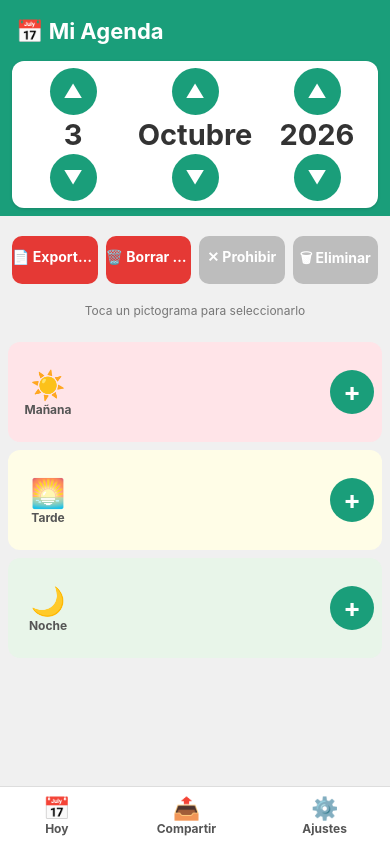
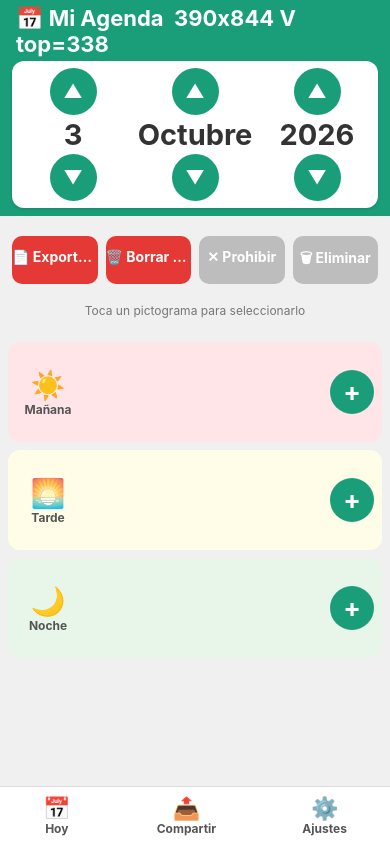
Before and after one commit to JorgesJ/AgendaPicto, a React Native app: screen / in a window 390 px wide. Built offline with nearby package versions, Linux system fonts and the light colour scheme; what expo-file-system would draw is missing.

Commit message:
Diagnostico horizontal

```diff
--- a/src/screens/AgendaScreen.tsx
+++ b/src/screens/AgendaScreen.tsx
@@ -47,7 +47,7 @@ export default function AgendaScreen() {
     saveSettings,
   } = useAgenda();
 
-  const { s, factor, height, isLandscape } = useScale();
+  const { s, factor, width, height, isLandscape } = useScale();
 
   const [addPeriod, setAddPeriod] = useState<Period | null>(null);
   const [showDelete, setShowDelete] = useState(false);
@@ -168,7 +168,7 @@ export default function AgendaScreen() {
   return (
     <SafeAreaView style={styles.container} edges={['top', 'left', 'right']}>
       <View style={[styles.header, { paddingHorizontal: headerPadH, height: titleH }]}>
-        <Text style={[styles.headerTitle, { fontSize: headerFontSize }]}>📅 Mi Agenda</Text>
+        <Text style={[styles.headerTitle, { fontSize: headerFontSize }]}>📅 Mi Agenda  {Math.round(width)}x{Math.round(height)} {isLandscape ? 'H' : 'V'} top={topH}</Text>
       </View>
 
       <View style={[styles.headerBackground, { paddingBottom: dateGap }]}>
```
